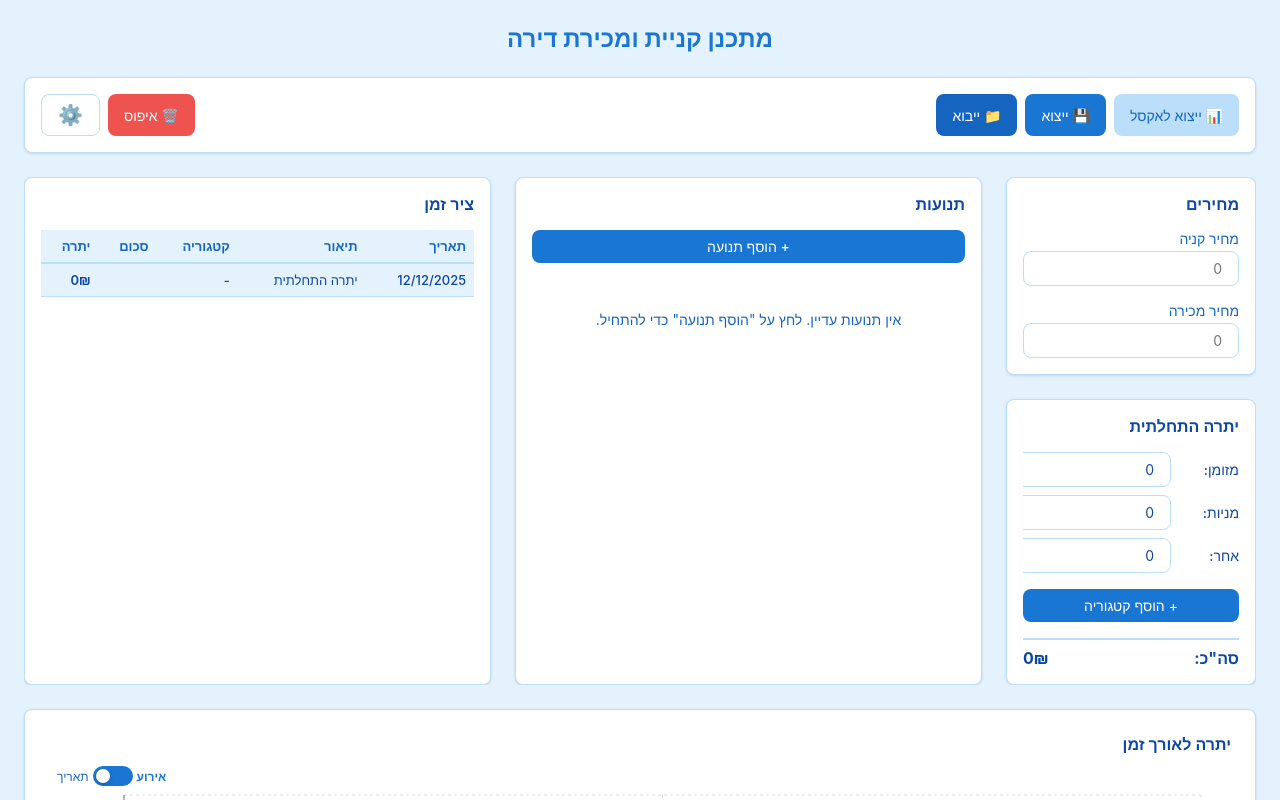
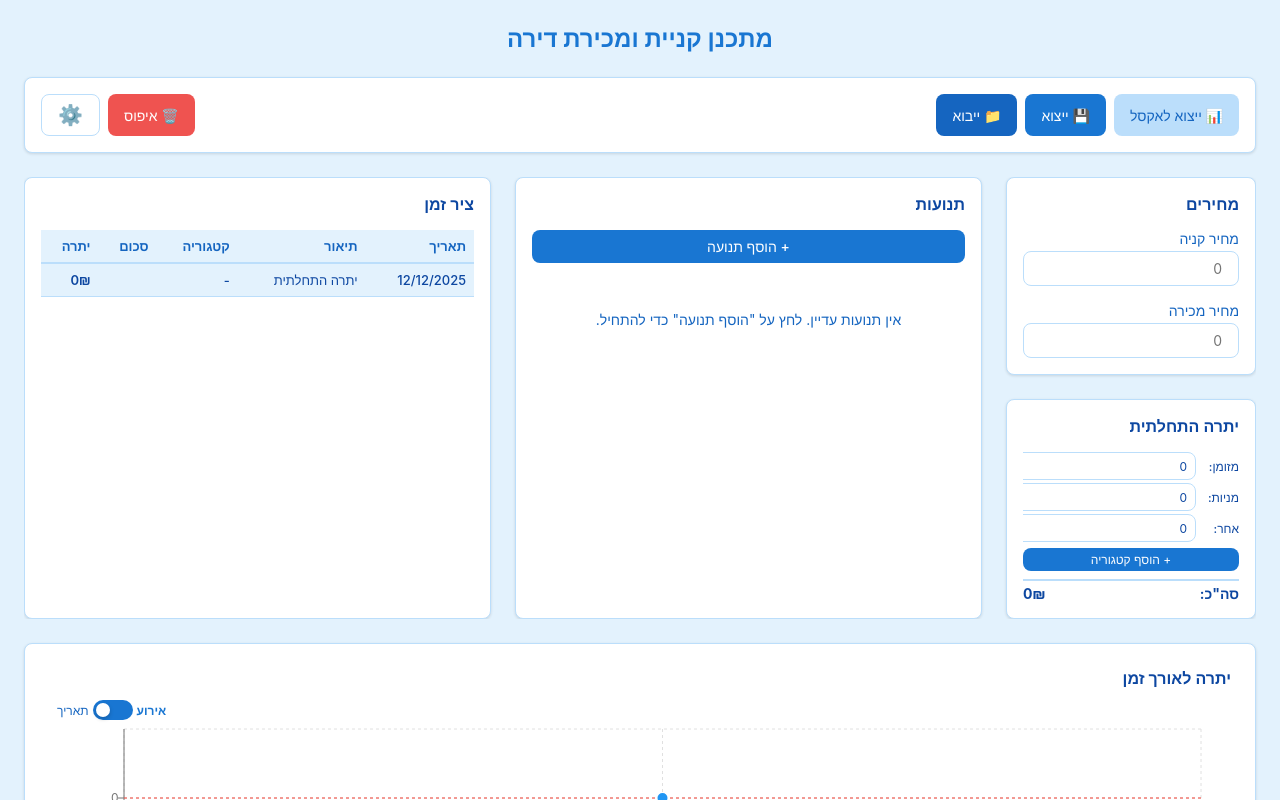
Before and after one commit to nlevy/apartment-planner, a React (Vite) app: page / in a window 1280 px wide. Shown: the top 800 px of the page. Built offline with nearby package versions, Linux system fonts and the light colour scheme.

Commit message:
fix InitialFunds styles

```diff
--- a/src/components/InitialFunds/InitialFunds.module.css
+++ b/src/components/InitialFunds/InitialFunds.module.css
@@ -1,39 +1,45 @@
 .container {
   display: flex;
   flex-direction: column;
-  gap: var(--spacing-md);
+  gap: 6px;
 }
 
 .fundsList {
   display: flex;
   flex-direction: column;
-  gap: var(--spacing-sm);
+  gap: 3px;
 }
 
 .fundItem {
   display: flex;
   align-items: center;
-  gap: var(--spacing-sm);
+  gap: 1px;
 }
 
 .fundLabel {
-  font-size: 14px;
+  font-size: 12px;
   font-weight: 500;
   color: var(--color-text);
-  min-width: 60px;
+  min-width: 42px;
 }
 
 .fundInput {
   flex: 1;
+  padding: 3px 8px !important;
+  font-size: 12px !important;
+  height: 28px !important;
 }
 
 .deleteButton {
-  padding: var(--spacing-xs);
+  padding: 2px;
   color: var(--color-payment);
   background-color: transparent;
   border: 1px solid var(--color-border);
-  border-radius: var(--border-radius);
-  font-size: 12px;
+  border-radius: 4px;
+  font-size: 11px;
+  min-width: 24px;
+  height: 24px;
+  flex-shrink: 0;
   transition: all 0.2s;
 }
 
@@ -44,11 +50,11 @@
 }
 
 .addButton {
-  padding: var(--spacing-sm);
+  padding: 4px 8px;
   background-color: var(--color-primary);
   color: white;
   border-radius: var(--border-radius);
-  font-size: 14px;
+  font-size: 12px;
   transition: background-color 0.2s;
 }
 
@@ -57,9 +63,10 @@
 }
 
 .total {
-  padding-top: var(--spacing-sm);
+  padding-top: 4px;
+  margin-top: 2px;
   border-top: 2px solid var(--color-border);
-  font-size: 16px;
+  font-size: 14px;
   font-weight: bold;
   color: var(--color-text);
   display: flex;
@@ -68,26 +75,33 @@
 
 .newCategoryInput {
   display: flex;
-  gap: var(--spacing-sm);
-  margin-top: var(--spacing-sm);
+  gap: 4px;
+  margin-top: 4px;
 }
 
 .newCategoryInput input {
   flex: 1;
+  padding: 4px 8px !important;
+  font-size: 12px !important;
+  height: 28px !important;
 }
 
 .confirmButton {
-  padding: var(--spacing-sm) var(--spacing-md);
+  padding: 4px 8px;
   background-color: var(--color-income);
   color: white;
   border-radius: var(--border-radius);
-  font-size: 14px;
+  font-size: 12px;
+  min-width: 28px;
+  height: 28px;
 }
 
 .cancelButton {
-  padding: var(--spacing-sm) var(--spacing-md);
+  padding: 4px 8px;
   background-color: var(--color-border);
   color: var(--color-text);
   border-radius: var(--border-radius);
-  font-size: 14px;
+  font-size: 12px;
+  min-width: 28px;
+  height: 28px;
 }
```
